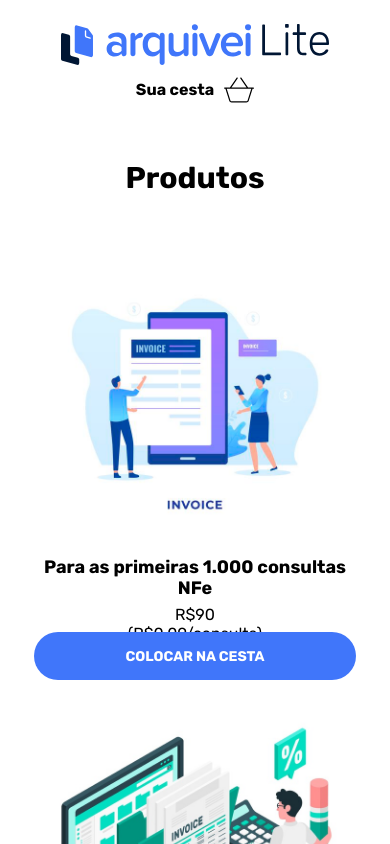
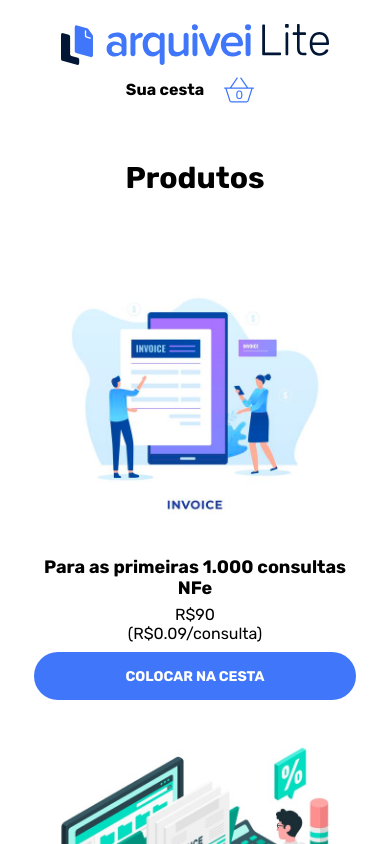
Before and after one commit to williancozzi/liteapp, a React (Create React App) app: page / in a window 390 px wide. Shown: the top 844 px of the page. Built offline with nearby package versions, Linux system fonts and the light colour scheme.

Commit message:
fix(): responsive fix

```diff
--- a/src/components/Header.js
+++ b/src/components/Header.js
@@ -19,17 +19,18 @@
 
                         <Link to={"/checkout"} >
                             <div className="center-flex">
-                            <span className="a mr-10">Sua cesta</span>
+                            <span className="a">Sua cesta</span>
                                 <span className="cart-count">{cartCount}</span>
-                                <img src={basketSvg} width="30" height="30" alt="basket"></img>
+                                <img src={basketSvg} width="30" height="30" alt="basket" className="p-10"></img>
 
                             </div>
                         </Link>
 
                     ) : (
                         <div className="center-flex">
-                            <span className="a mr-10">Sua cesta</span>
-                            <img src={emptyBasketSvg} width="30" height="30" alt="basket"></img>
+                            <span className="a">Sua cesta</span>
+                            <span className="cart-count blue">0</span>
+                            <img src={emptyBasketSvg} width="30" height="30" alt="basket" className="p-10"></img>
                         </div>
 
                     )}
--- a/src/index.css
+++ b/src/index.css
@@ -32,6 +32,7 @@
 a {
   text-decoration: none;
   color: #091223;
+  position: relative;
 }
 
 .App {
@@ -138,11 +139,17 @@
 
 .cart-count {
   position: relative;
-  left: 18px;
-  top: 5px;
+  left: 30px;
+  width: 10px;
+  height: 10px;
+  top: 4px;
   color: #fff;
   font-size: 12px;
   font-weight: 400;
+}
+
+.blue {
+  color: #4076FA;
 }
 
 .text-right {
@@ -151,6 +158,7 @@
 
 .calc {
   width: 120px;
+  font-weight: 400;
 }
 
 .text-left {
@@ -192,6 +200,7 @@
   display: flex;
   width: 160px;
   text-align: left;
+  font-weight: 400;
 }
 
 .product-actions {
@@ -203,6 +212,10 @@
 
 .p-15 {
   padding: 15px 0;
+}
+
+.p-10 {
+  padding: 0 10px;
 }
 
 .price {
@@ -329,4 +342,8 @@
     padding: 20px;
     height: 450px;
   }
+
+  .info {
+    height: 80px;
+  }
 }
```
Also changed, not shown: src/assets/emptybasket.svg.
